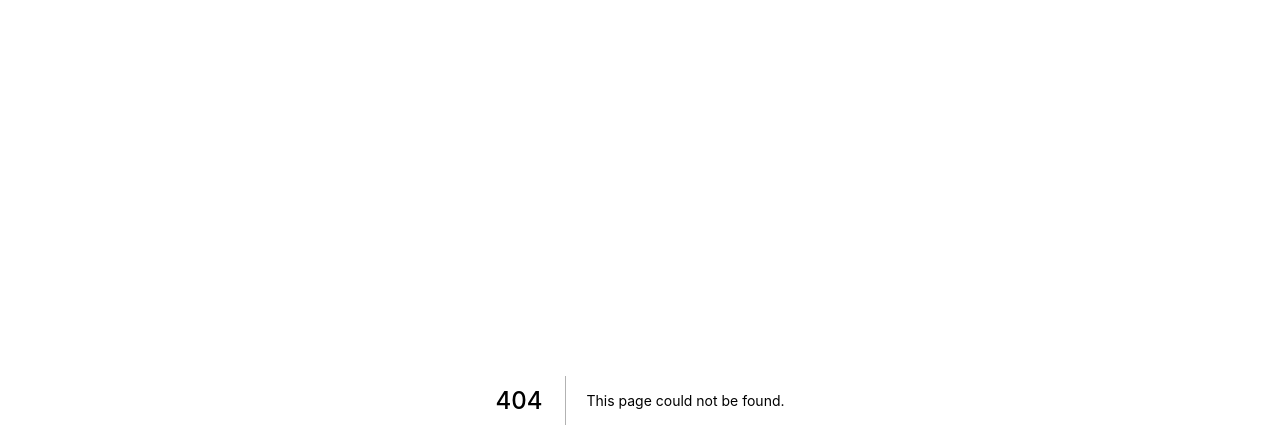
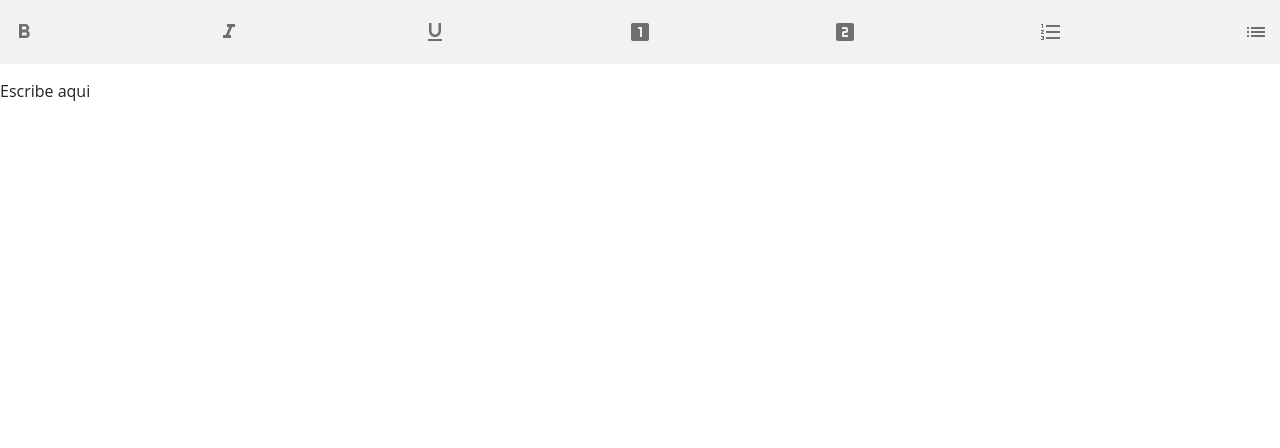
Before and after one commit to Hitlii/lca-code, a Next.js app in the folder frontend/: page /components/Slate/TextEditor in a window 1280 px wide. Before the commit this address had no page. Shown: the top 448 px of the page. Built offline with nearby package versions, Linux system fonts and the light colour scheme.

Commit message:
TextEditor version 1.0
Text Editor ya funciona, solo tiene un detalle con los botones, los botones no toman efecto si el cursos no esta activo en el campo de texto.

```diff
--- /dev/null
+++ b/frontend/pages/components/Slate/TextEditor.js
@@ -0,0 +1,218 @@
+import React, { useEffect, useMemo, useState, useCallback } from 'react'
+// Import the Slate editor factory.
+import { createEditor } from 'slate'
+
+// Import the Slate components and React plugin.
+import { Slate, Editable, withReact } from 'slate-react'
+
+// Import the `Editor` and `Transforms` helpers from Slate.
+import { Editor, Transforms, Text, Element as SlateElement } from 'slate'
+
+import { withHistory } from 'slate-history'
+
+import { makeStyles } from '@material-ui/core/styles'
+
+import IconButton from '@material-ui/core/IconButton'
+import Paper from '@material-ui/core/Paper'
+import Toolbar from '@material-ui/core/Toolbar'
+import Typography from '@material-ui/core/Typography';
+
+import FormatBoldIcon from '@material-ui/icons/FormatBold'
+import FormatItalicIcon from '@material-ui/icons/FormatItalic'
+import FormatUnderlinedIcon from '@material-ui/icons/FormatUnderlined'
+import LooksOneIcon from '@material-ui/icons/LooksOne';
+import LooksTwoIcon from '@material-ui/icons/LooksTwo';
+import FormatListNumberedIcon from '@material-ui/icons/FormatListNumbered';
+import ListIcon from '@material-ui/icons/List';
+
+import isHotkey from 'is-hotkey'
+
+const useStyles = makeStyles((theme) => ({
+    root: {
+        padding: 0
+    },
+    toolbar: {
+        padding: 0,
+        justifyContent: 'space-between',
+        backgroundColor: '#f2f2f2'
+    }
+}))
+
+const HOTKEYS = {
+    'mod+b': 'bold',
+    'mod+i': 'italic',
+    'mod+u': 'underline',
+}
+
+const LIST_TYPES = ['numbered-list', 'bulleted-list']
+
+function TextEditor() {
+    const classes = useStyles()
+    const [value, setValue] = useState(initialValue)
+    const renderElement = useCallback(props => <Element {...props} />, [])
+    const renderLeaf = useCallback(props => <Leaf {...props} />, [])
+    const editor = useMemo(() => withHistory(withReact(createEditor())), [])
+
+
+    return (
+        <Paper elevation={0} className={classes.root}>
+            <Toolbar className={classes.toolbar}>
+                <MarkButton editor={editor} format='bold' icon='bold'/>
+                <MarkButton editor={editor} format='italic' icon='italic'/>
+                <MarkButton editor={editor} format='underline' icon='underline'/>
+                <BlockButton editor={editor} format="heading-one" icon='looks_one' />
+                <BlockButton editor={editor} format="heading-two" icon='looks_two' />
+                <BlockButton editor={editor} format="numbered-list" icon='list_numbered' />
+                <BlockButton editor={editor} format="bulleted-list" icon='list' />
+            </Toolbar>
+            <Slate
+                editor={editor}
+                value={value}
+                onChange={newValue => setValue(newValue)}
+            >
+                <Editable
+                    renderElement={renderElement}
+                    renderLeaf={renderLeaf}
+                />
+            </Slate>
+        </Paper>
+    )
+}
+
+const toggleBlock = (editor, format) => {
+    const isActive = isBlockActive(editor, format)
+    const isList = LIST_TYPES.includes(format)
+
+    Transforms.unwrapNodes(editor, {
+      match: n =>
+        LIST_TYPES.includes(
+          !Editor.isEditor(n) && SlateElement.isElement(n) && n.type
+        ),
+      split: true,
+    })
+    const newProperties = {
+      type: isActive ? 'paragraph' : isList ? 'list-item' : format,
+    }
+    Transforms.setNodes(editor, newProperties)
+
+    if (!isActive && isList) {
+      const block = { type: format, children: [] }
+      Transforms.wrapNodes(editor, block)
+    }
+}
+
+const toggleMark = (editor, format) => {
+    const isActive = isMarkActive(editor, format)
+
+    if (isActive) {
+      Editor.removeMark(editor, format)
+    } else {
+      Editor.addMark(editor, format, true)
+    }
+}
+
+const isMarkActive = (editor, format) => {
+    const marks = Editor.marks(editor)
+    return marks ? marks[format] === true : false
+}
+
+const isBlockActive = (editor, format) => {
+    const [match] = Editor.nodes(editor, {
+        match: n => !Editor.isEditor(n) && SlateElement.isElement(n) && n.type === format,
+    })
+
+    return !!match
+}
+
+const BlockButton = ({ editor, format, icon }) => {
+    return (
+      <IconButton
+      color={isBlockActive(editor,format) ? 'inherit' : 'default'}
+        onClick={event => {
+          event.preventDefault()
+          toggleBlock(editor, format)
+        }}
+      >
+        {returnIcon(icon)}
+      </IconButton>
+    )
+}
+
+const MarkButton = ({ editor, format, icon }) => {
+    return (
+      <IconButton
+        color={isMarkActive(editor,format) ? 'inherit' : 'default'}
+        onClick={event => {
+            event.preventDefault()
+            toggleMark(editor, format)
+        }}
+      >
+        {returnIcon(icon)}
+      </IconButton>
+    )
+}
+
+const returnIcon = (icon) => {
+    switch(icon) {
+        case 'bold':
+            return <FormatBoldIcon />
+        case 'italic':
+            return <FormatItalicIcon />
+        case 'underline':
+            return <FormatUnderlinedIcon />
+        case 'looks_one':
+            return <LooksOneIcon />
+        case 'looks_two':
+            return <LooksTwoIcon />
+        case 'list_numbered':
+            return <FormatListNumberedIcon />
+        case 'list':
+            return <ListIcon />
+        default:
+            return null
+    }
+}
+
+const Element = ({ attributes, children, element }) => {
+    switch (element.type) {
+      case 'bulleted-list':
+        return <ul {...attributes}>{children}</ul>
+      case 'heading-one':
+        return <h1 {...attributes}>{children}</h1>
+      case 'heading-two':
+        return <h2 {...attributes}>{children}</h2>
+      case 'list-item':
+        return <li {...attributes}>{children}</li>
+      case 'numbered-list':
+        return <ol {...attributes}>{children}</ol>
+      default:
+        return <p {...attributes}>{children}</p>
+    }
+}
+
+const Leaf = ({ attributes, children, leaf }) => {
+    if (leaf.bold) {
+      children = <strong>{children}</strong>
+    }
+
+    if (leaf.italic) {
+      children = <em>{children}</em>
+    }
+
+    if (leaf.underline) {
+      children = <u>{children}</u>
+    }
+
+    return <span {...attributes}>{children}</span>
+}
+
+const initialValue = [
+    {
+        type: 'paragraph',
+        children: [
+            { text: 'Escribe aqui'}
+        ]
+    },
+]
+
+export default TextEditor
```
Also changed, not shown: frontend/package.json (+6 -1 lines), frontend/pages/components/TextEditor.js (deleted, +0 -108 lines), 1 other file (tests, documents, lock files or other folders).
